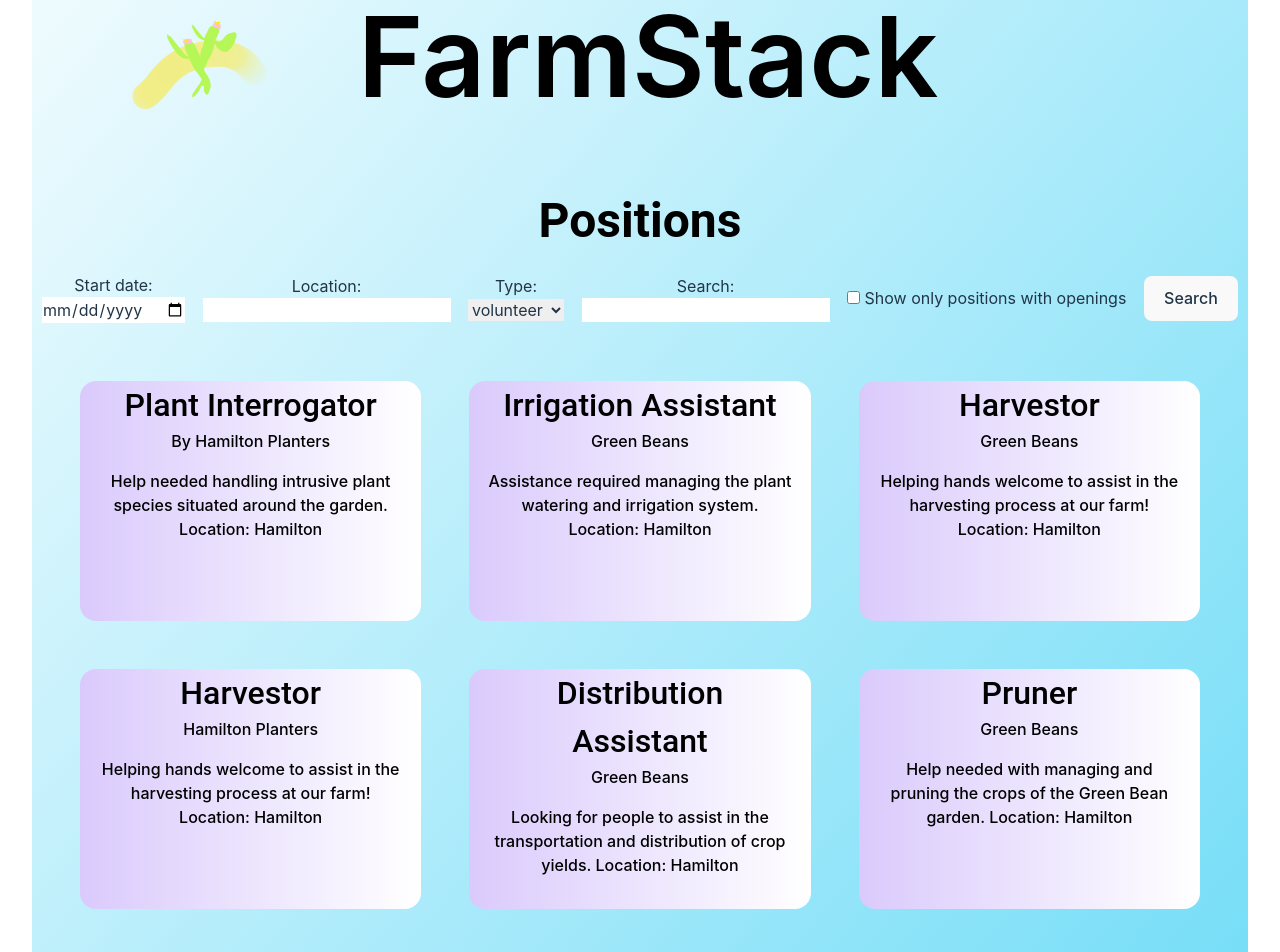
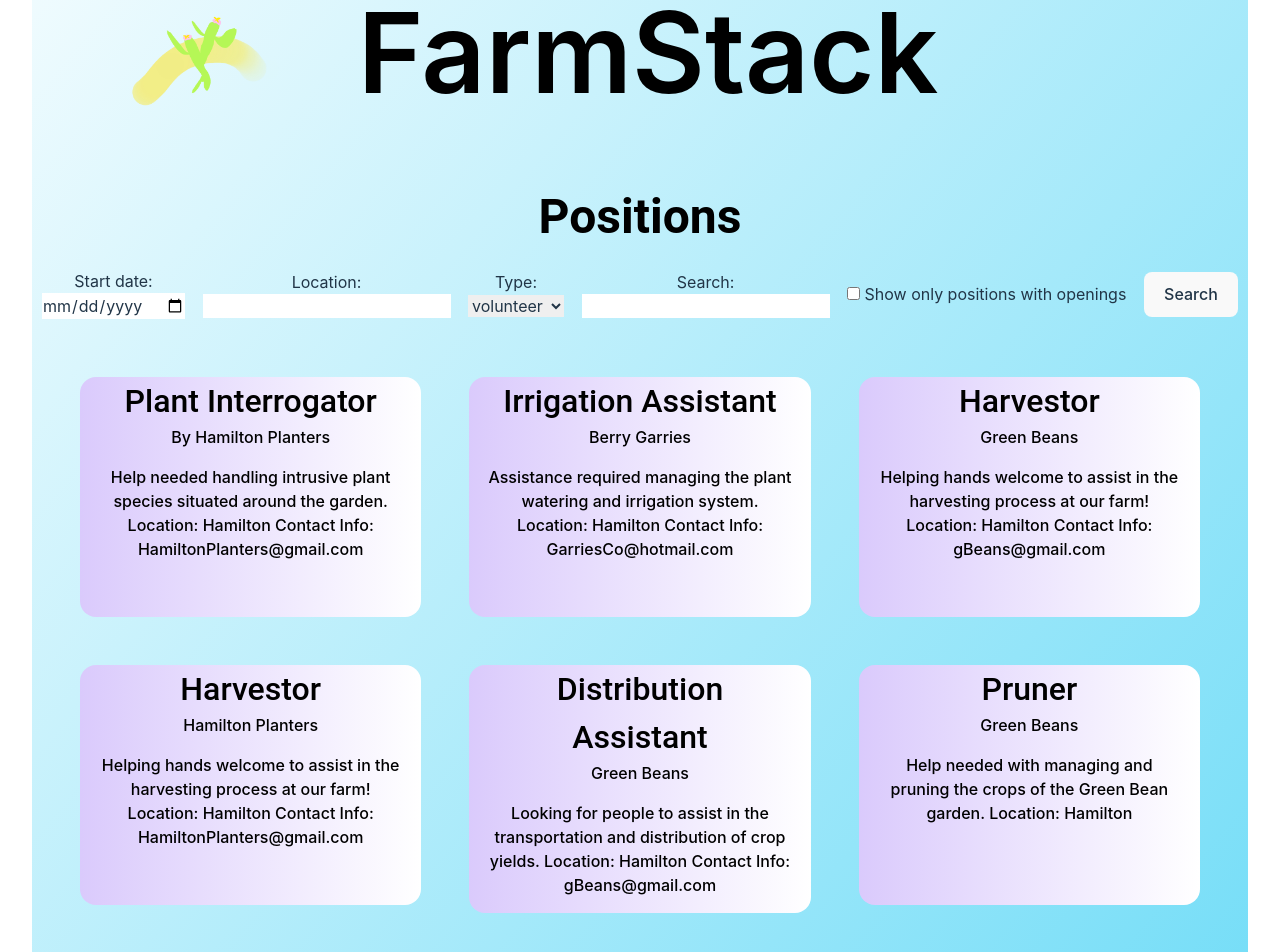
Before and after one commit to shahviransh/macChangers-urban-farming-solution, a React (Vite) app: page / in a window 1280 px wide. Shown: the top 952 px of the page. Built offline with nearby package versions, Linux system fonts and the light colour scheme; grey boxes are pictures that could not be loaded.

Commit message:
Final changes to positions

```diff
--- a/src/components/Positions.jsx
+++ b/src/components/Positions.jsx
@@ -10,15 +10,20 @@ const Positions = () => {
         <Filterbar/>
         <div className='Pos__container'>
           <PositionCard Position="Plant Interrogator" Company="By Hamilton Planters" Description="Help needed handling intrusive plant species situated around the garden.
-Location: Hamilton" link="https://timothy-leung.vercel.app/" />
-          <PositionCard Position="Irrigation Assistant" Company="Green Beans" Description="Assistance required managing the plant watering and irrigation system.
-Location: Hamilton" link="https://timothy-leung.vercel.app/" />
+Location: Hamilton
+Contact Info: HamiltonPlanters@gmail.com" link="https://timothy-leung.vercel.app/" />
+          <PositionCard Position="Irrigation Assistant" Company="Berry Garries" Description="Assistance required managing the plant watering and irrigation system.
+Location: Hamilton
+Contact Info: GarriesCo@hotmail.com" link="https://timothy-leung.vercel.app/" />
           <PositionCard Position="Harvestor" Company="Green Beans" Description="Helping hands welcome to assist in the harvesting process at our farm!
-Location: Hamilton" link="https://timothy-leung.vercel.app/" />
+Location: Hamilton
+Contact Info: gBeans@gmail.com" link="https://timothy-leung.vercel.app/" />
           <PositionCard Position="Harvestor" Company="Hamilton Planters" Description="Helping hands welcome to assist in the harvesting process at our farm!
-Location: Hamilton" link="https://timothy-leung.vercel.app/" />
+Location: Hamilton
+Contact Info: HamiltonPlanters@gmail.com" link="https://timothy-leung.vercel.app/" />
           <PositionCard Position="Distribution Assistant" Company="Green Beans" Description=" Looking for people to assist in the transportation and distribution of crop yields.
-Location: Hamilton" link="https://timothy-leung.vercel.app/" />
+Location: Hamilton
+Contact Info: gBeans@gmail.com" link="https://timothy-leung.vercel.app/" />
           <PositionCard Position="Pruner" Company="Green Beans" Description=" Help needed with managing and pruning the crops of the Green Bean garden.
 Location: Hamilton" link="https://timothy-leung.vercel.app/" />
         </div>
```
